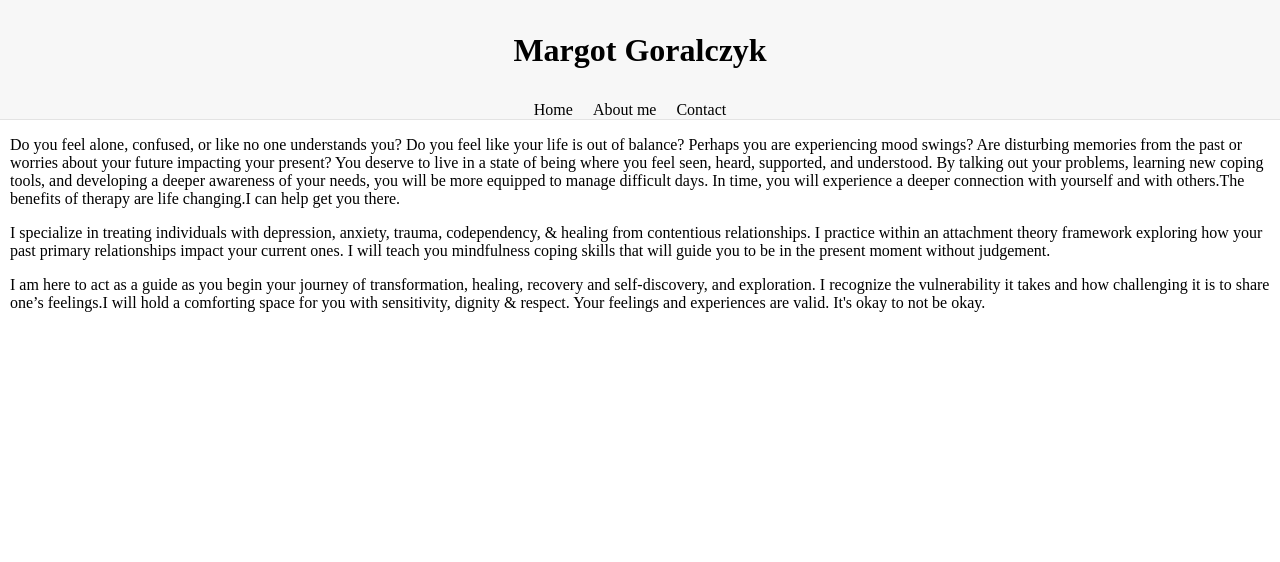
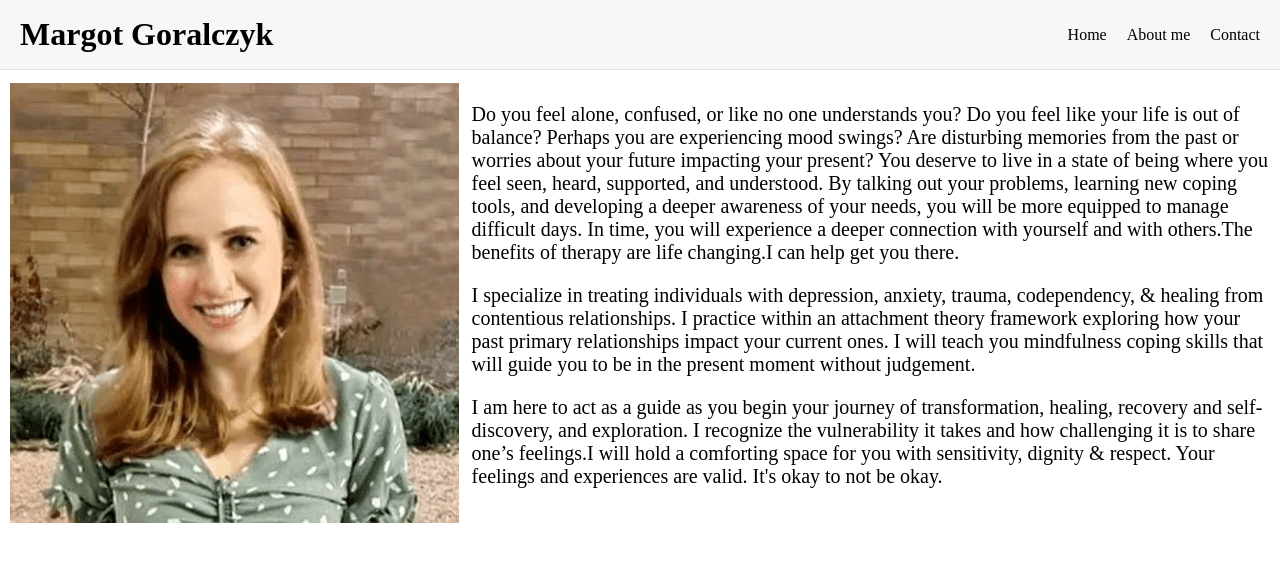
Before and after one commit to pamunev/margot-therapist-website, a React (Create React App) app: page / in a window 1280 px wide. Shown: the top 562 px of the page. Built offline with nearby package versions, Linux system fonts and the light colour scheme.

Commit message:
Added Margot picture to home page. Styled text a bit in home page and header. Created Footer component, but haven't connected it yet.

```diff
--- a/src/index.css
+++ b/src/index.css
@@ -12,24 +12,33 @@ body {
   padding-right: 10px;
 }
 
+.content-text {
+  padding-left: 1%;
+  font-size: 20px;
+}
+
 #header {
   display: flex;
   justify-content: space-between;
   align-items: center;
-  flex-direction: column;
+  flex-direction: row;
   background-color: #f7f7f7;
   border-bottom: solid 1px #e3e3e3;
   padding: 0px;
   margin-top: 0px;
+  margin-bottom: 1%;
+  text-align: center;
 }
 
 #header > * {
-  padding-top: 2rem;
+  padding-top: 1rem;
+  padding-bottom: 1rem;
 }
 
 #header h1 {
   margin: 0;
   font-family: "Tangerine", cursive;
+  padding-left: 20px;
 }
 
 #header h1 a {
@@ -80,6 +89,17 @@ form button {
   border-radius: 0%;
 }
 
+.section-home {
+  display: flex;
+  flex-direction: row;
+}
+
+/*------Media query for desktop------*/
+
+@media all and (mid-width: 480px) {
+
+}
+
 /* Not sure why this didn't work:
 form label {
   margin-bottom: 10px;
--- /dev/null
+++ b/src/routes/footer.jsx
@@ -0,0 +1,3 @@
+export default function footer() {
+    <div>A footer will go here. Maybe with address? Pictures of pigs? Idk yet.</div>
+}
--- a/src/routes/home.jsx
+++ b/src/routes/home.jsx
@@ -1,9 +1,16 @@
+import margot from "../Assets/images/margot-therapist-pic-1.png"
+
 export default function Home() {
     return (
-        <div>
-            <p>Do you feel alone, confused, or like no one understands you? Do you feel like your life is out of balance? Perhaps you are experiencing mood swings? Are disturbing memories from the past or worries about your future impacting your present? You deserve to live in a state of being where you feel seen, heard, supported, and understood. By talking out your problems, learning new coping tools, and developing a deeper awareness of your needs, you will be more equipped to manage difficult days. In time, you will experience a deeper connection with yourself and with others.The benefits of therapy are life changing.I can help get you there.</p>
-            <p>I specialize in treating individuals with depression, anxiety, trauma, codependency, & healing from contentious relationships. I practice within an attachment theory framework exploring how your past primary relationships impact your current ones. I will teach you mindfulness coping skills that will guide you to be in the present moment without judgement.</p>
-            <p>I am here to act as a guide as you begin your journey of transformation, healing, recovery and self-discovery, and exploration. I recognize the vulnerability it takes and how challenging it is to share one’s feelings.I will hold a comforting space for you with sensitivity, dignity & respect. Your feelings and experiences are valid. It's okay to not be okay.</p>
+        <div className="section-home">
+            <div id="margot-pic">
+                <img src={margot} alt="Margot the Therapist" />
+            </div>
+            <div className="content-text">
+                <p>Do you feel alone, confused, or like no one understands you? Do you feel like your life is out of balance? Perhaps you are experiencing mood swings? Are disturbing memories from the past or worries about your future impacting your present? You deserve to live in a state of being where you feel seen, heard, supported, and understood. By talking out your problems, learning new coping tools, and developing a deeper awareness of your needs, you will be more equipped to manage difficult days. In time, you will experience a deeper connection with yourself and with others.The benefits of therapy are life changing.I can help get you there.</p>
+                <p>I specialize in treating individuals with depression, anxiety, trauma, codependency, & healing from contentious relationships. I practice within an attachment theory framework exploring how your past primary relationships impact your current ones. I will teach you mindfulness coping skills that will guide you to be in the present moment without judgement.</p>
+                <p>I am here to act as a guide as you begin your journey of transformation, healing, recovery and self-discovery, and exploration. I recognize the vulnerability it takes and how challenging it is to share one’s feelings.I will hold a comforting space for you with sensitivity, dignity & respect. Your feelings and experiences are valid. It's okay to not be okay.</p>
+            </div>
         </div>
     )
 }
--- a/src/routes/root.jsx
+++ b/src/routes/root.jsx
@@ -1,4 +1,5 @@
 import { Outlet, NavLink } from "react-router-dom"
+import Footer from "./footer"
 
 function Root() {
     return (
@@ -14,6 +15,7 @@ function Root() {
                 </nav>
             </div>
             <div id="content"><Outlet /></div>
+            <div><Footer /></div>
         </div>
             )
 }
```
Also changed, not shown: src/Assets/images/margot-therapist-pic-1.png (added).
